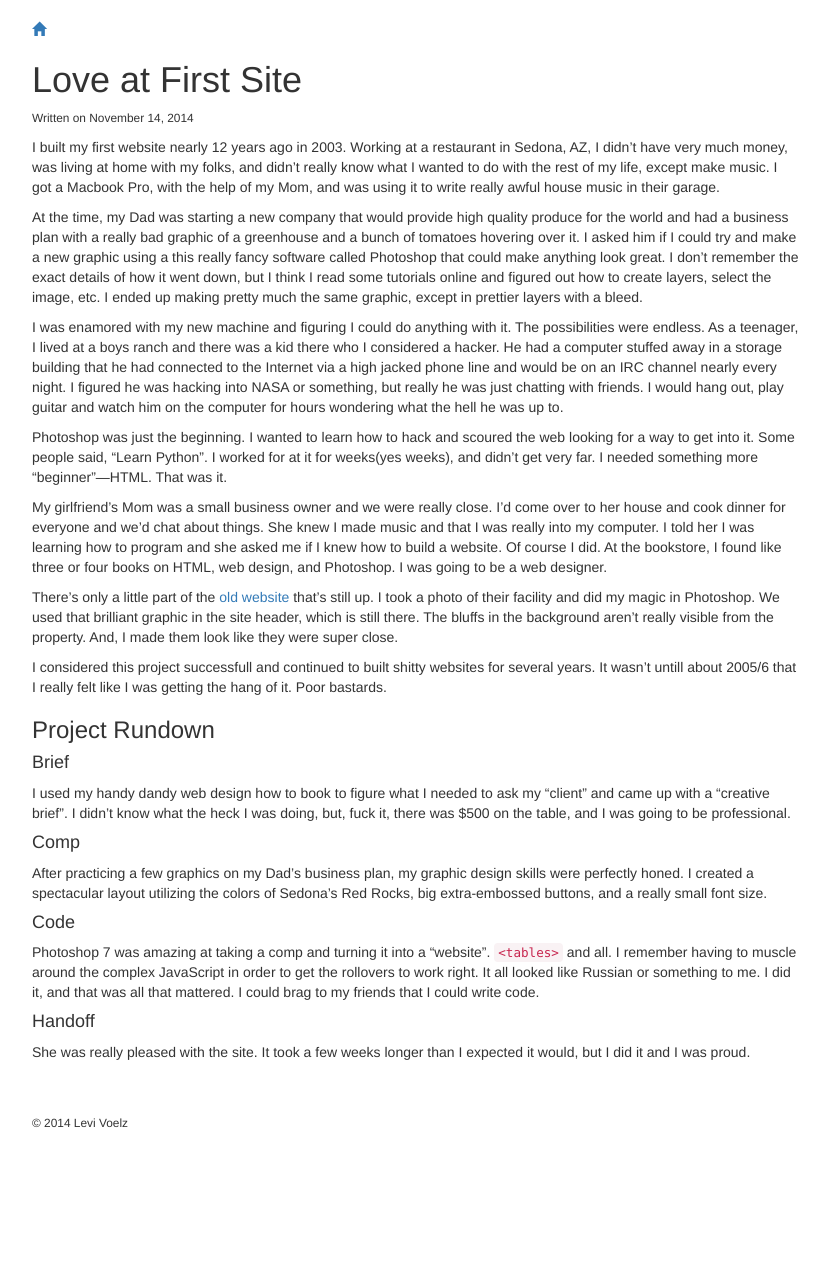
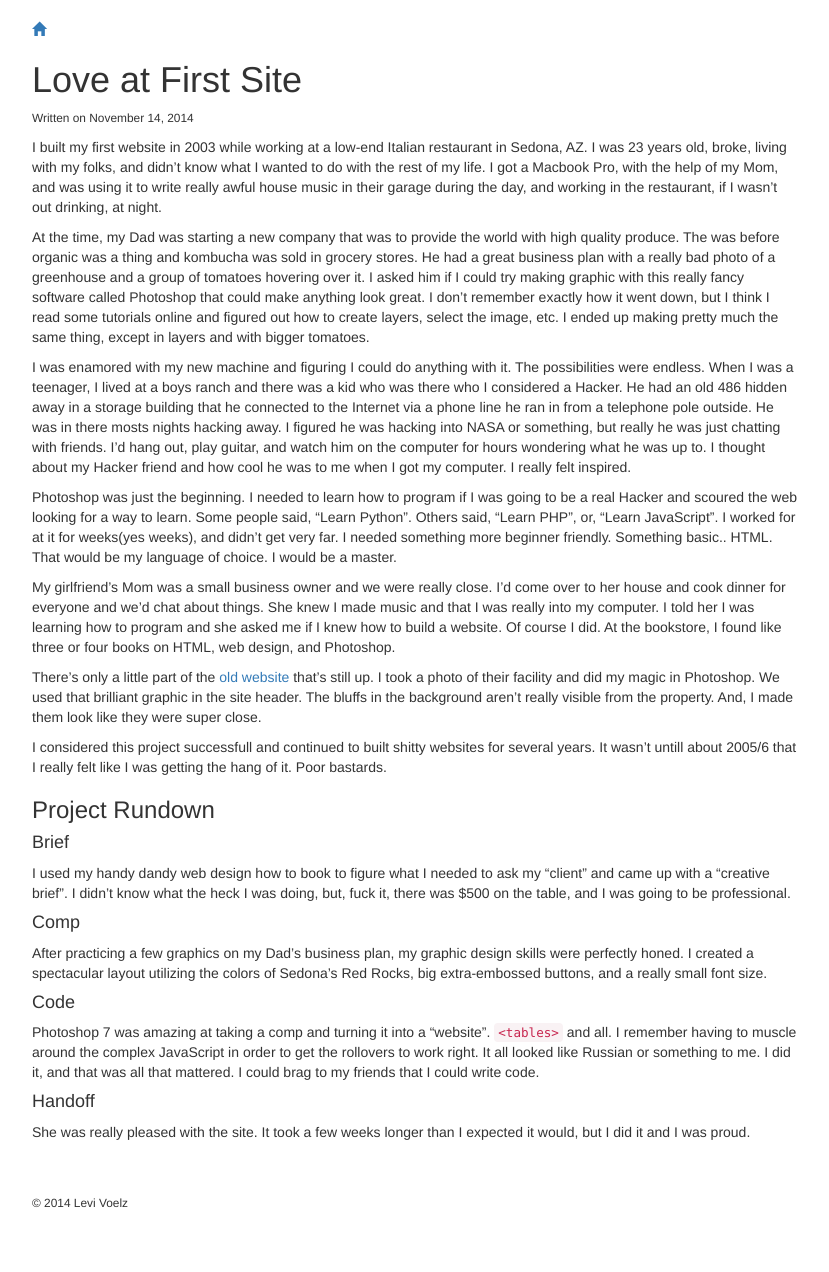
Before and after one commit to levivoelz/levivoelz.github.io, a Jekyll site: the page built from _posts/2014-11-14-love-at-first-site.md, in a window 1280 px wide. Shown: the whole page, without its empty margins (224-1053 px from the left). Built offline with Jekyll 4.4.1, drawn with Linux system fonts in a browser that asks for light colours; before the commit the page ends 1192 px from its top, so only the background shows below that.

Commit message:
made story better

```diff
--- a/_posts/2014-11-14-love-at-first-site.md
+++ b/_posts/2014-11-14-love-at-first-site.md
@@ -3,17 +3,17 @@ layout: post
 title: Love at First Site
 ---
 
-I built my first website nearly 12 years ago in 2003. Working at a restaurant in Sedona, AZ, I didn't have very much money, was living at home with my folks, and didn't really know what I wanted to do with the rest of my life, except make music. I got a Macbook Pro, with the help of my Mom, and was using it to write really awful house music in their garage.
+I built my first website in 2003 while working at a low-end Italian restaurant in Sedona, AZ. I was 23 years old, broke, living with my folks, and didn't know what I wanted to do with the rest of my life. I got a Macbook Pro, with the help of my Mom, and was using it to write really awful house music in their garage during the day, and working in the restaurant, if I wasn't out drinking, at night.
 
-At the time, my Dad was starting a new company that would provide high quality produce for the world and had a business plan with a really bad graphic of a greenhouse and a bunch of tomatoes hovering over it. I asked him if I could try and make a new graphic using a this really fancy software called Photoshop that could make anything look great. I don't remember the exact details of how it went down, but I think I read some tutorials online and figured out how to create layers, select the image, etc. I ended up making pretty much the same graphic, except in prettier layers with a bleed.
+At the time, my Dad was starting a new company that was to provide the world with high quality produce. The was before organic was a thing and kombucha was sold in grocery stores. He had a great business plan with a really bad photo of a greenhouse and a group of tomatoes hovering over it. I asked him if I could try making graphic with this really fancy software called Photoshop that could make anything look great. I don't remember exactly how it went down, but I think I read some tutorials online and figured out how to create layers, select the image, etc. I ended up making pretty much the same thing, except in layers and with bigger tomatoes.
 
-I was enamored with my new machine and figuring I could do anything with it. The possibilities were endless. As a teenager, I lived at a boys ranch and there was a kid there who I considered a hacker. He had a computer stuffed away in a storage building that he had connected to the Internet via a high jacked phone line and would be on an IRC channel nearly every night. I figured he was hacking into NASA or something, but really he was just chatting with friends. I would hang out, play guitar and watch him on the computer for hours wondering what the hell he was up to.
+I was enamored with my new machine and figuring I could do anything with it. The possibilities were endless. When I was a teenager, I lived at a boys ranch and there was a kid who was there who I considered a Hacker. He had an old 486 hidden away in a storage building that he connected to the Internet via a phone line he ran in from a telephone pole outside. He was in there mosts nights hacking away. I figured he was hacking into NASA or something, but really he was just chatting with friends. I'd hang out, play guitar, and watch him on the computer for hours wondering what he was up to. I thought about my Hacker friend and how cool he was to me when I got my computer. I really felt inspired.
 
-Photoshop was just the beginning. I wanted to learn how to hack and scoured the web looking for a way to get into it. Some people said, "Learn Python". I worked for at it for weeks(yes weeks), and didn't get very far. I needed something more "beginner"—HTML. That was it.
+Photoshop was just the beginning. I needed to learn how to program if I was going to be a real Hacker and scoured the web looking for a way to learn. Some people said, "Learn Python". Others said, "Learn PHP", or, "Learn JavaScript". I worked for at it for weeks(yes weeks), and didn't get very far. I needed something more beginner friendly. Something basic.. HTML. That would be my language of choice. I would be a master.
 
-My girlfriend's Mom was a small business owner and we were really close. I'd come over to her house and cook dinner for everyone and we'd chat about things. She knew I made music and that I was really into my computer. I told her I was learning how to program and she asked me if I knew how to build a website. Of course I did. At the bookstore, I found like three or four books on HTML, web design, and Photoshop. I was going to be a web designer.
+My girlfriend's Mom was a small business owner and we were really close. I'd come over to her house and cook dinner for everyone and we'd chat about things. She knew I made music and that I was really into my computer. I told her I was learning how to program and she asked me if I knew how to build a website. Of course I did. At the bookstore, I found like three or four books on HTML, web design, and Photoshop.
 
-There's only a little part of the [old website](http://www.sedonaofficerentals.com/sedona-mini-storage-facilities.html) that's still up. I took a photo of their facility and did my magic in Photoshop. We used that brilliant graphic in the site header, which is still there. The bluffs in the background aren't really visible from the property. And, I made them look like they were super close.
+There's only a little part of the [old website](http://www.sedonaofficerentals.com/sedona-mini-storage-facilities.html) that's still up. I took a photo of their facility and did my magic in Photoshop. We used that brilliant graphic in the site header. The bluffs in the background aren't really visible from the property. And, I made them look like they were super close.
 
 I considered this project successfull and continued to built shitty websites for several years. It wasn't untill about 2005/6 that I really felt like I was getting the hang of it. Poor bastards.
 
```
Also changed, not shown: 2 other files.
